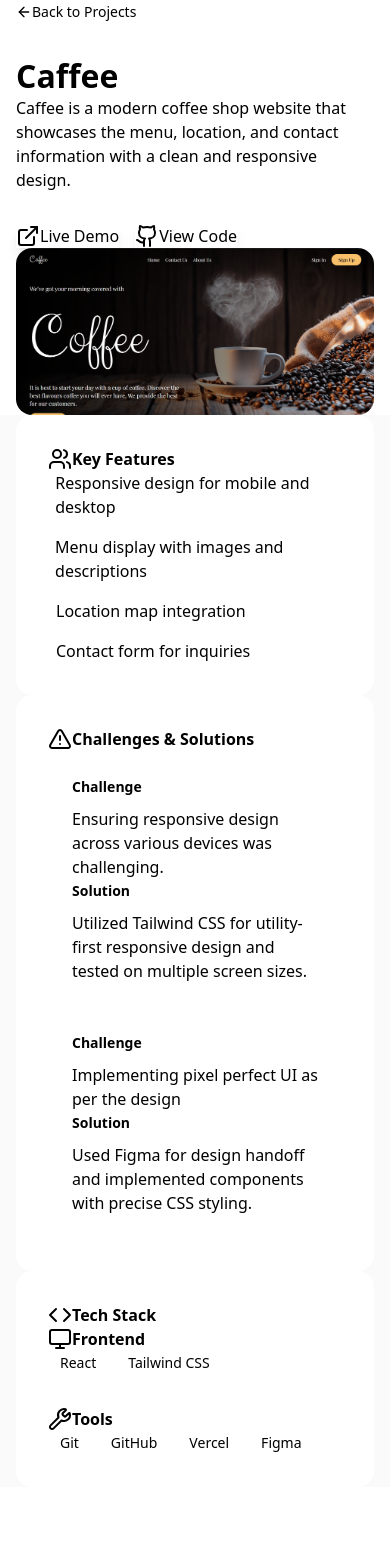
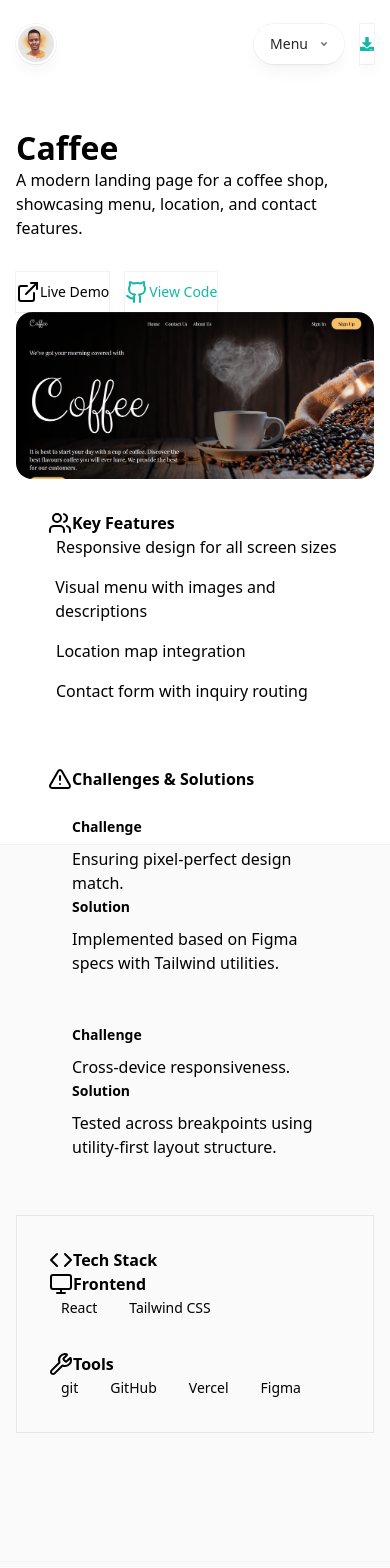
Before and after one commit to kevohm/Portfolio, a React (Vite) app: page /projects/caffee in a window 390 px wide. Shown: the top 1568 px of the page. Before the commit the page ends 1487 px from the top, so only its background shows below. Built offline with nearby package versions, Linux system fonts and the light colour scheme.

Commit message:
feat: added better single project page

```diff
--- a/src/projects.jsx
+++ b/src/projects.jsx
@@ -14,47 +14,30 @@ export const projects = [
     url: "https://stay-vacation.vercel.app/",
     img: stayvacation,
     description:
-      "StayVacation is a full-stack MERN vacation rental platform with M-Pesa mobile money integration, designed to streamline bookings and payments for users in regions where mobile money is widely adopted.",
-    features: [
-      "M-Pesa Integration via Safaricom Daraja API",
-      "JWT-based authentication with password encryption",
-      "Property search by price, location, and amenities",
-      "Booking history and reservation management",
-      "Responsive mobile-first design",
+      "A full-stack MERN vacation rental platform with M-Pesa integration, enabling seamless booking and mobile payments.",
+      features: [
+      "Mobile money payments via M-Pesa (Daraja API)",
+      "JWT-based authentication with encrypted passwords",
+      "Property search by price, location, and features",
+      "Booking history with reservation management",
+      "Mobile-first responsive design",
       "Admin dashboard to manage listings and users",
     ],
     techStack: {
-      frontend: [
-        "React",
-        "React Router",
-        "Context API",
-        "Axios",
-        "Tailwind CSS",
-      ],
-      backend: [
-        "Node.js",
-        "Express",
-        "MongoDB",
-        "Mongoose",
-        "JWT",
-        "Bcrypt",
-        "M-Pesa API",
-      ],
-      tools: ["Git", "GitHub", "Postman", "Render", "Vercel"],
+      frontend: ["React", "React Router", "Context API", "Axios", "Tailwind CSS"],
+      backend: ["Node.js", "Express", "MongoDB", "Mongoose", "JWT", "Bcrypt", "M-Pesa API"],
+      tools: ["git", "GitHub", "Postman", "Render", "Vercel"],
     },
     demo: "https://stay-vacation.vercel.app/",
     repo: "https://github.com/kevohm/stay_vacation",
     challenges: [
       {
-        challenge:
-          "Integrating M-Pesa required working around limited sandbox capabilities and handling delayed callbacks from Safaricom's API.",
-        solution:
-          "Created robust error-handling flows and fallback payment states to handle edge cases and test scenarios.",
+        challenge: "Limited sandbox capabilities and delayed API callbacks from Safaricom.",
+        solution: "Implemented fallback states and error handling to ensure smooth payments.",
       },
       {
-        challenge: "Syncing booking availability in real time.",
-        solution:
-          "Used database transactions and atomic updates with Mongoose to ensure data consistency.",
+        challenge: "Maintaining booking consistency in real-time.",
+        solution: "Used database transactions and atomic updates with Mongoose.",
       },
     ],
   },
@@ -64,30 +47,28 @@ export const projects = [
     url: "https://nawiricms.co.ke/",
     img: nawiricms,
     description:
-      "Nawiri CMS is a credit management system built for finance companies to manage loans, clients, and repayments effectively.",
+      "A credit management platform for finance companies to manage loans, clients, and repayments.",
     features: [
       "Client onboarding and loan registration",
-      "Repayment tracking and history",
+      "Repayment tracking with history",
       "Loan approval workflows",
-      "Dashboard for financial performance insights",
+      "Financial dashboard for performance insights",
     ],
     techStack: {
       frontend: ["React", "Redux", "Tailwind CSS", "Axios", "Material UI"],
       backend: ["Node.js", "Express", "Prisma", "MySQL"],
-      tools: ["Git", "GitHub", "firebase", "Postman", "Figma", "Linode", "PM2"],
+      tools: ["git", "GitHub", "Firebase", "Postman", "Figma", "Linode", "PM2"],
     },
     demo: "https://nawiricms.co.ke/",
+    repo: "https://github.com/kevohm/M-Loan",
     challenges: [
       {
-        challenge:
-          "Handling complex loan calculations and repayment schedules required careful logic and testing.",
-        solution:
-          "Created modular financial utility functions with Jest unit tests to verify calculations.",
+        challenge: "Complex loan calculations and payment schedules.",
+        solution: "Created tested financial utilities with Jest.",
       },
       {
-        challenge: "Needed a scalable dashboard for large datasets.",
-        solution:
-          "Integrated pagination and filtering on both backend and frontend using server-side parameters.",
+        challenge: "Scalable dashboard with large data sets.",
+        solution: "Integrated pagination and server-side filtering.",
       },
     ],
   },
@@ -97,30 +78,28 @@ export const projects = [
     url: "https://clearlink-iota.vercel.app/",
     img: clearlink,
     description:
-      "Clear Link is a modern video conferencing platform offering seamless and affordable virtual meeting experiences.",
+      "A frontend video conferencing UI prototype demonstrating scheduling and responsive design.",
     features: [
-      "Video call scheduling and hosting",
-      "Responsive user interface with clean design",
-      "Basic pricing model integration",
-      "Optimized for performance and accessibility",
+      "Video call scheduling UI",
+      "Responsive and clean interface",
+      "Basic pricing page layout",
+      "Performance and accessibility optimized",
     ],
     techStack: {
       frontend: ["React", "Tailwind CSS"],
       backend: [],
-      tools: ["Git", "GitHub", "Vercel"],
+      tools: ["git", "GitHub", "Vercel"],
     },
     demo: "https://clearlink-iota.vercel.app/",
+    repo: "https://github.com/kevohm/clearlink",
     challenges: [
       {
-        challenge:
-          "Socket.IO integration for real-time features was initially unstable.",
-        solution:
-          "Implemented connection fallbacks, reconnection logic, and server load balancing strategies.",
+        challenge: "Initial instability with real-time design assumptions.",
+        solution: "Focused on UI only and left Socket.IO logic for future backend integration.",
       },
       {
-        challenge: "User experience on slower networks needed improvement.",
-        solution:
-          "Added progressive loading and performance-optimized components with Next.js image handling.",
+        challenge: "Improving perceived performance.",
+        solution: "Added optimized images and layout animations.",
       },
     ],
   },
@@ -130,30 +109,28 @@ export const projects = [
     url: "https://quotes-kevohm.vercel.app/",
     img: quotes,
     description:
-      "Quotes is a web app showcasing memorable quotes from movies and TV series for Kenyan entertainment fans.",
+      "A quote discovery platform for fans of Kenyan film and TV content.",
     features: [
       "Browse and search famous quotes",
       "Categorized by movie and genre",
-      "Clean UI for content consumption",
-      "Mobile-friendly layout",
+      "Clean and simple UI",
+      "Mobile-first responsive layout",
     ],
     techStack: {
       frontend: ["React", "Tailwind CSS"],
       backend: ["External API"],
-      tools: ["Git", "GitHub", "Vercel"],
+      tools: ["git", "GitHub", "Vercel"],
     },
     demo: "https://quotes-kevohm.vercel.app/",
+    repo: "https://github.com/kevohm/quotes",
     challenges: [
       {
-        challenge:
-          "Organizing quotes with relational context was challenging using a document-based DB.",
-        solution:
-          "Implemented referencing within MongoDB and efficient aggregation queries.",
+        challenge: "Organizing quote data using MongoDB.",
+        solution: "Used document references and aggregation queries.",
       },
       {
-        challenge: "User search experience was initially slow and cluttered.",
-        solution:
-          "Added debounced search and simple fuzzy matching with regex.",
+        challenge: "Search experience was laggy and inaccurate.",
+        solution: "Added debounced search and basic fuzzy matching.",
       },
     ],
   },
@@ -163,31 +140,28 @@ export const projects = [
     url: "https://liquourlogic.co.ke/",
     img: dukatrack,
     description:
-      "Duka Track is a POS system that simplifies inventory and sales management for retail businesses through real-time data and alerts.",
+      "A POS system for real-time inventory, payments, and analytics for retail stores.",
     features: [
-      "Inventory management and stock alerts",
-      "Payment tracking with detailed reports",
-      "Real-time sales analytics",
-      "Responsive and intuitive dashboard",
+      "Inventory tracking and stock alerts",
+      "Payment recording with financial reports",
+      "Live sales analytics dashboard",
+      "Intuitive, responsive UI",
     ],
     techStack: {
       frontend: ["React", "React Query", "Tailwind CSS", "Axios", "Material UI"],
       backend: ["Node.js", "Express", "Prisma", "MySQL"],
-      tools: ["Git", "GitHub", "firebase", "Postman", "Figma", "Linode", "PM2"],
+      tools: ["git", "GitHub", "Firebase", "Postman", "Figma", "Linode", "PM2"],
     },
     demo: "https://liquourlogic.co.ke/",
+    repo: "https://github.com/kevohm/local-pos",
     challenges: [
       {
-        challenge:
-          "Syncing inventory updates across multiple users caused conflicts.",
-        solution:
-          "Added optimistic UI updates with backend validation and conflict resolution.",
+        challenge: "Inventory conflicts from multiple concurrent users.",
+        solution: "Implemented optimistic UI and backend validation.",
       },
       {
-        challenge:
-          "Visualizing financial data for non-technical users was tricky.",
-        solution:
-          "Integrated chart libraries (e.g., Chart.js) with simplified labels and filter toggles.",
+        challenge: "Simplifying data visualizations for non-tech users.",
+        solution: "Used Chart.js with labeled filters and toggles.",
       },
     ],
   },
@@ -197,30 +171,28 @@ export const projects = [
     url: "https://caffee-beta.vercel.app/",
     img: caffee,
     description:
-      "Caffee is a modern coffee shop website that showcases the menu, location, and contact information with a clean and responsive design.",
+      "A modern landing page for a coffee shop, showcasing menu, location, and contact features.",
     features: [
-      "Responsive design for mobile and desktop",
-      "Menu display with images and descriptions",
+      "Responsive design for all screen sizes",
+      "Visual menu with images and descriptions",
       "Location map integration",
-      "Contact form for inquiries",
+      "Contact form with inquiry routing",
     ],
     techStack: {
       frontend: ["React", "Tailwind CSS"],
       backend: [],
-      tools: ["Git", "GitHub", "Vercel", "Figma"],
+      tools: ["git", "GitHub", "Vercel", "Figma"],
     },
     demo: "https://caffee-beta.vercel.app/",
+    repo: "https://github.com/kevohm/caffee",
     challenges: [
       {
-        challenge:
-          "Ensuring responsive design across various devices was challenging.",
-        solution:
-          "Utilized Tailwind CSS for utility-first responsive design and tested on multiple screen sizes.",
+        challenge: "Ensuring pixel-perfect design match.",
+        solution: "Implemented based on Figma specs with Tailwind utilities.",
       },
       {
-        challenge: "Implementing pixel perfect UI as per the design",
-        solution:
-          "Used Figma for design handoff and implemented components with precise CSS styling.",
+        challenge: "Cross-device responsiveness.",
+        solution: "Tested across breakpoints using utility-first layout structure.",
       },
     ],
   },
@@ -230,31 +202,29 @@ export const projects = [
     url: "https://greenbin-jade.vercel.app/",
     img: greenbin,
     description:
-      "GreenBin Foundation is a non-profit organization dedicated to promoting environmental responsibility through innovative solutions, including research, education, and sustainable practices. The website provides an engaging platform for users to learn, join initiatives, and support sustainability efforts.",
+      "A non-profit platform promoting environmental awareness and sustainability initiatives.",
     features: [
-      "Mission and vision section to educate the public",
-      "Call-to-action to join environmental programs",
-      "Informative sections on research, education, and innovation",
-      "Responsive layout optimized for accessibility",
-      "Contact and support section for donations or volunteering",
+      "Mission and education sections",
+      "Join and support program calls to action",
+      "Research and innovation highlights",
+      "Accessible and mobile-first design",
+      "Donation and volunteer contact options",
     ],
     techStack: {
       frontend: ["React", "Tailwind CSS"],
       backend: [],
-      tools: ["Git", "GitHub", "Vercel", "Figma"],
+      tools: ["git", "GitHub", "Vercel", "Figma"],
     },
     demo: "https://greenbin-jade.vercel.app/",
+    repo: "https://github.com/kevohm/greenbin",
     challenges: [
       {
-        challenge:
-          "Designing an engaging layout to communicate a non-profit mission effectively.",
-        solution:
-          "Collaborated using Figma for clear visual hierarchy and applied Tailwind CSS to build an accessible, clean UI.",
+        challenge: "Conveying the non-profit's message clearly.",
+        solution: "Used structured layout and hierarchy with Figma planning.",
       },
       {
-        challenge: "Making the site inclusive and responsive across devices.",
-        solution:
-          "Applied mobile-first development and ARIA attributes for accessibility compliance.",
+        challenge: "Ensuring inclusivity and responsiveness.",
+        solution: "Applied ARIA roles and tested mobile-first accessibility.",
       },
     ],
   },
@@ -262,49 +232,36 @@ export const projects = [
     id: "streamweb",
     title: "StreamWeb",
     url: "https://streamweb.vercel.app/",
-    img: streamweb, // import streamweb from "./assets/streamweb.png";
+    img: streamweb,
     description:
-      "StreamWeb is a Netflix-style streaming platform built with Angular and NestJS. It aggregates movie and TV show data from TMDB, IMDb, and YouTube APIs, providing users with an immersive interface to explore, search, and preview trending content.",
+      "A Netflix-style movie streaming platform using Angular and NestJS with TMDB, IMDb, and YouTube integration.",
     features: [
-      "Angular-based responsive UI with Netflix-style layout",
-      "TMDB integration for movie/series metadata and images",
-      "YouTube Data API for embedded trailers",
-      "IMDb ratings and reviews",
+      "Angular UI with responsive Netflix layout",
+      "TMDB for movie/TV metadata",
+      "YouTube trailers embedded",
+      "IMDb ratings and summaries",
       "Search by title, genre, or rating",
-      "Modal-based previews and trailer playback",
+      "Modal previews and trailer playback",
     ],
     techStack: {
       frontend: ["Angular", "RxJS", "Tailwind CSS"],
       backend: ["NestJS", "Node.js", "Express"],
-      tools: [
-        "Git",
-        "GitHub",
-        "Vercel",
-        "TMDB API",
-        "YouTube Data API",
-        "IMDb API",
-        "Postman",
-      ],
+      tools: ["git", "GitHub", "Vercel", "TMDB API", "YouTube Data API", "IMDb API", "Postman"],
     },
+    repo: "https://github.com/kevohm/streamweb",
     demo: "https://streamweb.vercel.app/",
     challenges: [
       {
-        challenge:
-          "Integrating multiple third-party APIs (TMDB, YouTube, IMDb) while maintaining a unified data structure.",
-        solution:
-          "Built a NestJS service layer that normalized external API responses before sending to the frontend, simplifying component data binding.",
+        challenge: "Managing inconsistent data across third-party APIs.",
+        solution: "Normalized responses with a NestJS service layer.",
       },
       {
-        challenge:
-          "Creating a Netflix-like interface with hover effects, trailers, and modals in Angular.",
-        solution:
-          "Used Angular animations and modular components with Tailwind CSS utilities to achieve smooth interactivity and responsive layouts.",
+        challenge: "Replicating Netflix’s interactive UI.",
+        solution: "Used Angular animations and modular Tailwind components.",
       },
       {
-        challenge:
-          "Avoiding API quota limits and handling inconsistencies in data (e.g., missing trailers or ratings).",
-        solution:
-          "Implemented caching strategies and graceful fallbacks for missing or incomplete API data, along with error-bound UI components.",
+        challenge: "API quota limits and missing data.",
+        solution: "Cached API responses and handled fallback scenarios.",
       },
     ],
   },
--- a/src/sections/Header.jsx
+++ b/src/sections/Header.jsx
@@ -9,11 +9,11 @@ const DownloadCVButton = () => {
     <a
       href={cv} // Replace with the actual path to your CV
       download="kevin_kipkemboi_cv.pdf"
-      className="flex items-center p-3 py-2 text-sm font-medium text-teal-500  bg-white/90 shadow-lg shadow-zinc-800/5 ring-1 ring-zinc-900/5 backdrop-blur dark:bg-zinc-800/90 dark:ring-white/10 rounded-lg transition-colors duration-300"
+      className="group flex items-center p-3 py-2 text-sm font-medium text-teal-500 bg-white/90 shadow-lg shadow-zinc-800/5 ring-1 ring-zinc-900/5 backdrop-blur dark:bg-zinc-800/90 dark:ring-white/10 rounded-lg transition-all duration-300 hover:bg-white hover:shadow-xl hover:shadow-zinc-800/10 hover:ring-zinc-900/10 hover:scale-[1.02] hover:-translate-y-0.5 dark:hover:bg-zinc-700/90 dark:hover:ring-white/20 dark:hover:shadow-2xl dark:hover:shadow-black/25 active:scale-[0.98] active:translate-y-0"
       title="Download Resume"
     >
       {/* Icon */}
-      <FaDownload className="text-sm" />
+      <FaDownload className="text-sm transition-transform duration-300 group-hover:scale-110 group-hover:rotate-12" />
 
       {/* Text (hidden on small screens) */}
       <span className="ml-2 hidden sm:inline">Resume</span>
--- a/src/sections/SingleProject.jsx
+++ b/src/sections/SingleProject.jsx
@@ -10,8 +10,10 @@ import {
   Wrench,
 } from "lucide-react";
 import { useMemo } from "react";
-import { Link, useParams } from "react-router-dom";
+import { useParams } from "react-router-dom";
 import { projects } from "../projects";
+import Footer from "./Footer";
+import Header from "./Header";
 
 const SingleProject = () => {
   const { projectId } = useParams();
@@ -41,21 +43,20 @@ const SingleProject = () => {
       </div>
     );
   return (
-    <div className="min-h-screen bg-gradient-to-br from-slate-50 to-slate-100 dark:from-zinc-900 dark:to-zinc-800">
+    <div className="flex w-full">
+      <div className="fixed inset-0 flex justify-center sm:px-8">
+        <div className="flex w-full max-w-7xl lg:px-8">
+          <div className="w-full bg-white ring-1 ring-zinc-100 dark:bg-zinc-900 dark:ring-zinc-300/20"></div>
+        </div>
+      </div>
+      <div className="relative flex w-full flex-col">
+        <Header />
+        <main className="flex-auto">
+          <div className="sm:px-8 mt-16 sm:mt-32">
+            <div className="mx-auto w-full max-w-7xl lg:px-8">
               {/* Hero Section */}
               <div className="relative overflow-hidden bg-white dark:bg-zinc-900 shadow-xl">
-        <div className="absolute inset-0 bg-gradient-to-r from-blue-600/5 to-purple-600/5"></div>
-
-        <div className="relative max-w-7xl mx-auto px-4 sm:px-6 lg:px-8 py-16">
-          {/* Back Button */}
-          <Link
-            to={"/projects"}
-            className="inline-flex items-center text-sm font-medium text-gray-500 hover:text-gray-700 dark:text-gray-400 dark:hover:text-gray-200 mb-8 transition-colors"
-          >
-            <ArrowLeft className="mr-2 h-4 w-4" />
-            Back to Projects
-          </Link>
-
+                <div className="relative max-w-7xl mx-auto px-4 py-5 sm:px-6 lg:px-8">
                   <div className="grid grid-cols-1 lg:grid-cols-2 gap-12 items-center">
                     {/* Project Info */}
                     <div>
@@ -72,18 +73,19 @@ const SingleProject = () => {
                           href={projectData.demo}
                           target="_blank"
                           rel="noopener noreferrer"
-                  className="inline-flex items-center px-6 py-3 bg-blue-600 hover:bg-blue-700 text-white font-medium rounded-lg transition-all duration-200 transform hover:scale-105 shadow-lg hover:shadow-xl"
+                          className="group flex items-center p-3 py-2 text-sm font-medium text-blue-500 bg-white/90 shadow-lg shadow-zinc-800/5 ring-1 ring-zinc-900/5 backdrop-blur dark:bg-zinc-800/90 dark:ring-white/10 rounded-lg transition-all duration-300 hover:bg-white hover:shadow-xl hover:shadow-zinc-800/10 hover:ring-zinc-900/10 hover:scale-[1.02] hover:-translate-y-0.5 dark:hover:bg-zinc-700/90 dark:hover:ring-white/20 dark:hover:shadow-2xl dark:hover:shadow-black/25 active:scale-[0.98] active:translate-y-0"
                           >
-                  <ExternalLink className="mr-2 h-5 w-5" />
+                          <ExternalLink className="mr-2 h-5 w-5 transition-transform duration-300 group-hover:scale-110 group-hover:rotate-12" />
                           Live Demo
+
                         </a>
                         <a
                           href={projectData.repo}
                           target="_blank"
                           rel="noopener noreferrer"
-                  className="inline-flex items-center px-6 py-3 bg-gray-800 hover:bg-gray-900 text-white font-medium rounded-lg transition-all duration-200 transform hover:scale-105 shadow-lg hover:shadow-xl"
+                          className="group flex items-center p-3 py-2 text-sm font-medium text-teal-500 bg-white/90 shadow-lg shadow-zinc-800/5 ring-1 ring-zinc-900/5 backdrop-blur dark:bg-zinc-800/90 dark:ring-white/10 rounded-lg transition-all duration-300 hover:bg-white hover:shadow-xl hover:shadow-zinc-800/10 hover:ring-zinc-900/10 hover:scale-[1.02] hover:-translate-y-0.5 dark:hover:bg-zinc-700/90 dark:hover:ring-white/20 dark:hover:shadow-2xl dark:hover:shadow-black/25 active:scale-[0.98] active:translate-y-0"
                         >
-                  <Github className="mr-2 h-5 w-5" />
+                          <Github className="mr-2 h-5 w-5 transition-transform duration-300 group-hover:scale-110 group-hover:rotate-12" />
                           View Code
                         </a>
                       </div>
@@ -110,7 +112,7 @@ const SingleProject = () => {
                   {/* Features and Challenges */}
                   <div className="lg:col-span-2 space-y-8">
                     {/* Features */}
-            <div className="bg-white dark:bg-zinc-800 rounded-2xl shadow-xl p-8">
+                    <div className="rounded-2xl  p-8">
                       <div className="flex items-center mb-6">
                         <div className="p-2 bg-green-100 dark:bg-green-900/30 rounded-lg mr-4">
                           <Users className="h-6 w-6 text-green-600 dark:text-green-400" />
@@ -136,8 +138,9 @@ const SingleProject = () => {
                     </div>
 
                     {/* Challenges & Solutions */}
-            {projectData.challenges && projectData.challenges.length > 0 && (
-              <div className="bg-white dark:bg-zinc-800 rounded-2xl shadow-xl p-8">
+                    {projectData.challenges &&
+                      projectData.challenges.length > 0 && (
+                        <div className=" p-8">
                           <div className="flex items-center mb-6">
                             <div className="p-2 bg-amber-100 dark:bg-amber-900/30 rounded-lg mr-4">
                               <AlertTriangle className="h-6 w-6 text-amber-600 dark:text-amber-400" />
@@ -178,7 +181,7 @@ const SingleProject = () => {
 
                   {/* Tech Stack */}
                   <div>
-            <div className="bg-white dark:bg-zinc-800 rounded-2xl shadow-xl p-8 sticky top-8">
+                    <div className="border border-gray-500/5 dark:border-white/5 rounded-lg p-8 sticky top-8">
                       <div className="flex items-center mb-6">
                         <div className="p-2 bg-purple-100 dark:bg-purple-900/30 rounded-lg mr-4">
                           <Code className="h-6 w-6 text-purple-600 dark:text-purple-400" />
@@ -198,14 +201,16 @@ const SingleProject = () => {
                             </h3>
                           </div>
                           <div className="flex flex-wrap gap-2">
-                    {projectData.techStack.frontend.map((tech, index) => (
+                            {projectData.techStack.frontend.map(
+                              (tech, index) => (
                                 <span
                                   key={index}
                                   className="px-3 py-1 bg-blue-100 dark:bg-blue-900/30 text-blue-800 dark:text-blue-300 text-sm font-medium rounded-full"
                                 >
                                   {tech}
                                 </span>
-                    ))}
+                              )
+                            )}
                           </div>
                         </div>
                       )}
@@ -220,14 +225,16 @@ const SingleProject = () => {
                             </h3>
                           </div>
                           <div className="flex flex-wrap gap-2">
-                    {projectData.techStack.backend.map((tech, index) => (
+                            {projectData.techStack.backend.map(
+                              (tech, index) => (
                                 <span
                                   key={index}
                                   className="px-3 py-1 bg-green-100 dark:bg-green-900/30 text-green-800 dark:text-green-300 text-sm font-medium rounded-full"
                                 >
                                   {tech}
                                 </span>
-                    ))}
+                              )
+                            )}
                           </div>
                         </div>
                       )}
@@ -258,6 +265,11 @@ const SingleProject = () => {
                 </div>
               </div>
             </div>
+          </div>
+        </main>
+        <Footer />
+      </div>
+    </div>
   );
 };
 
```
Lines whose indentation alone changed are shown as unchanged.
